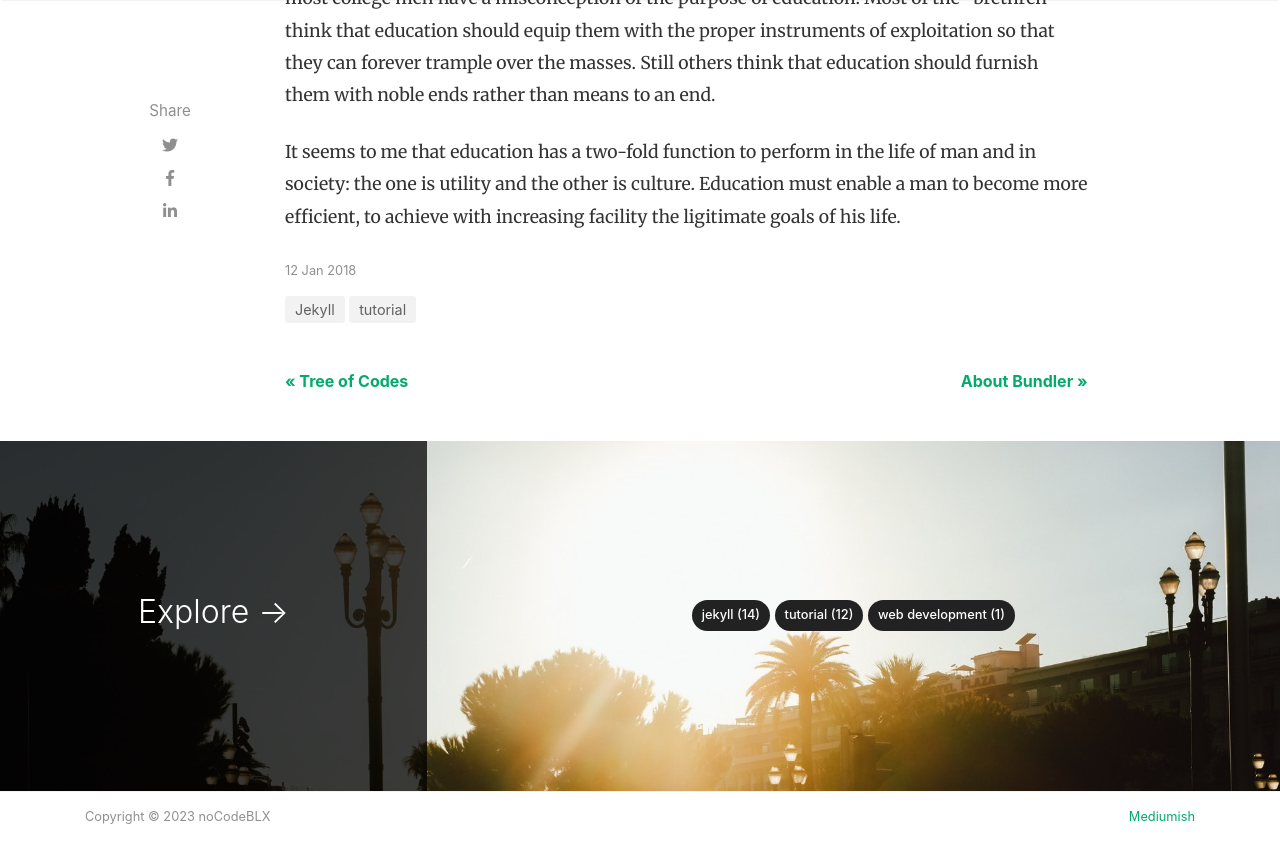
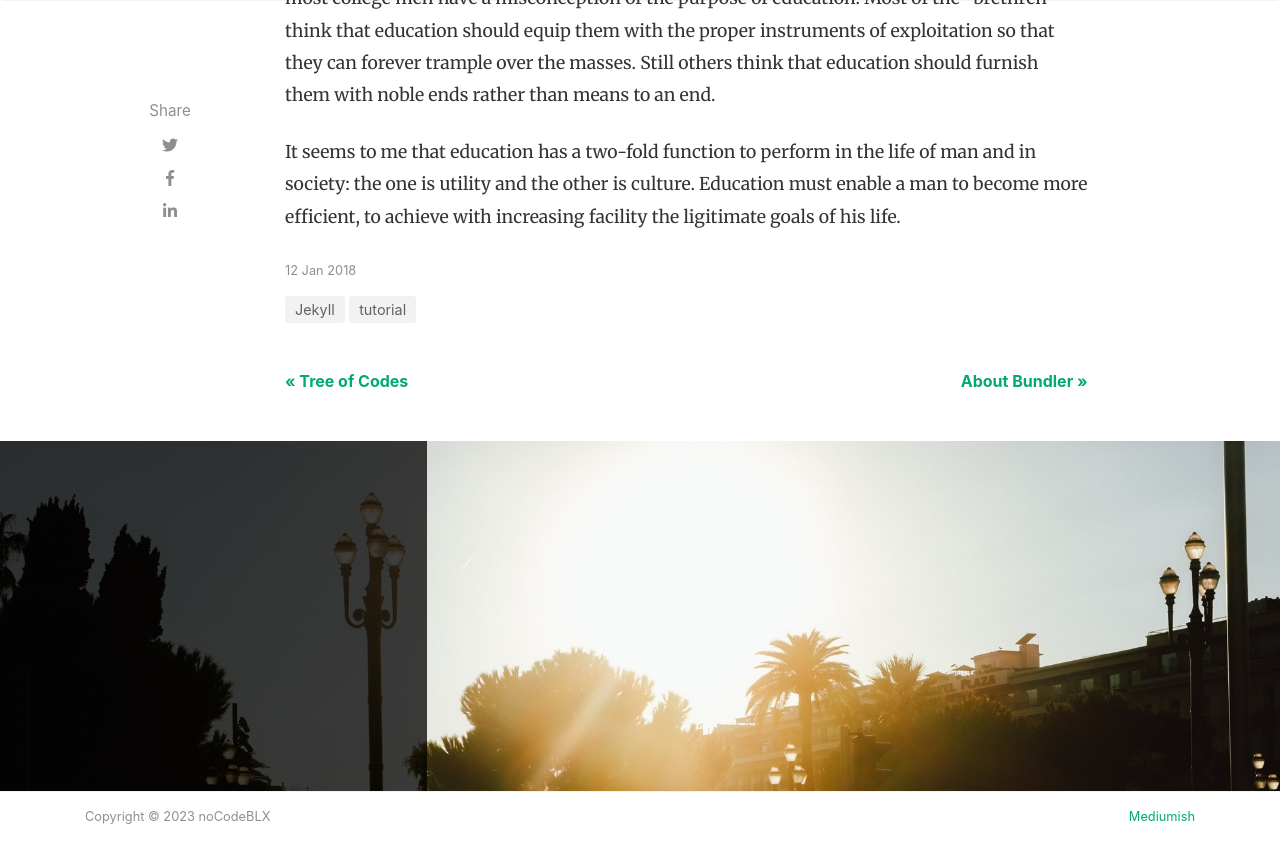
Before and after one commit to noCodeBLX/blog, a Jekyll site: the page built from _posts/2018-01-12-we-all-wait-for-summer.md, in a window 1280 px wide and 900 px high, scrolled down 855 px. Shown: the top 863 px of the window. Built offline with Jekyll 4.4.1, drawn with Linux system fonts in a browser that asks for light colours; nearby versions of some CDN libraries.

Commit message:
Remove links to tags and categories

```diff
--- a/_layouts/default.html
+++ b/_layouts/default.html
@@ -89,21 +89,9 @@ ga('send', 'pageview');
   <div class="d-md-flex h-100">
     <div class="col-md-4 transpdark align-self-center text-center h-100">
             <div class="d-md-flex align-items-center justify-content-center h-100">
-                <h2 class="d-md-block align-self-center py-1 font-weight-light">Explore <span class="d-none d-md-inline">→</span></h2>
             </div>
     </div>
     <div class="col-md-8 p-5 align-self-center text-center">
-            {% assign categories_list = site.categories %}
-            {% if categories_list.first[0] == null %}
-                {% for category in categories_list %}
-                    <a class="mt-1 mb-1" href="{{site.url}}/category/{{ category | url_escape | strip | replace: ' ', '-' }}">{{ category | camelcase }} ({{ site.tags[category].size }})</a>
-                {% endfor %}
-            {% else %}
-                {% for category in categories_list %}
-                    <a class="mt-1 mb-1" href="{{site.url}}/category/{{ category[0] | url_escape | strip | replace: ' ', '-' }}">{{ category[0] | camelcase }} ({{ category[1].size }})</a>
-                {% endfor %}
-            {% endif %}
-            {% assign categories_list = nil %}
     </div>
   </div>
 </div>
--- a/_layouts/post.html
+++ b/_layouts/post.html
@@ -86,7 +86,7 @@ post_class: post-template
                     {% assign sortedCategories = page.categories | sort %}
                     {% for category in sortedCategories %}
                     <li>
-                        <a class="smoothscroll" href="{{site.baseurl}}/category/{{ category | replace: " ","-" }}">{{ category }}</a>
+                      <span style="background: rgba(0, 0, 0, .05); color: rgba(0, 0, 0, .6); border-radius: 3px; padding: 5px 10px;">{{ category }}</span>
                     </li>
                     {% endfor %}
                 </ul>
@@ -99,7 +99,7 @@ post_class: post-template
                     {% assign sortedTags = page.tags | sort %}
                     {% for tag in sortedTags %}
                     <li>
-                        <a class="smoothscroll" href="{{site.baseurl}}/tag/{{ tag | replace: " ","-" }}">#{{ tag }}</a>
+                        <span style="background: rgba(0, 0, 0, .05); color: rgba(0, 0, 0, .6); border-radius: 3px; padding: 5px 10px;">#{{ tag }}</span>
                     </li>
                     {% endfor %}
                 </ul>
@@ -116,7 +116,6 @@ post_class: post-template
             {% endif %}
             <div class="clearfix"></div>
             </div>
-            <!-- End Categories -->
 
         </div>
         <!-- End Post -->
```
Lines whose indentation alone changed are shown as unchanged.
